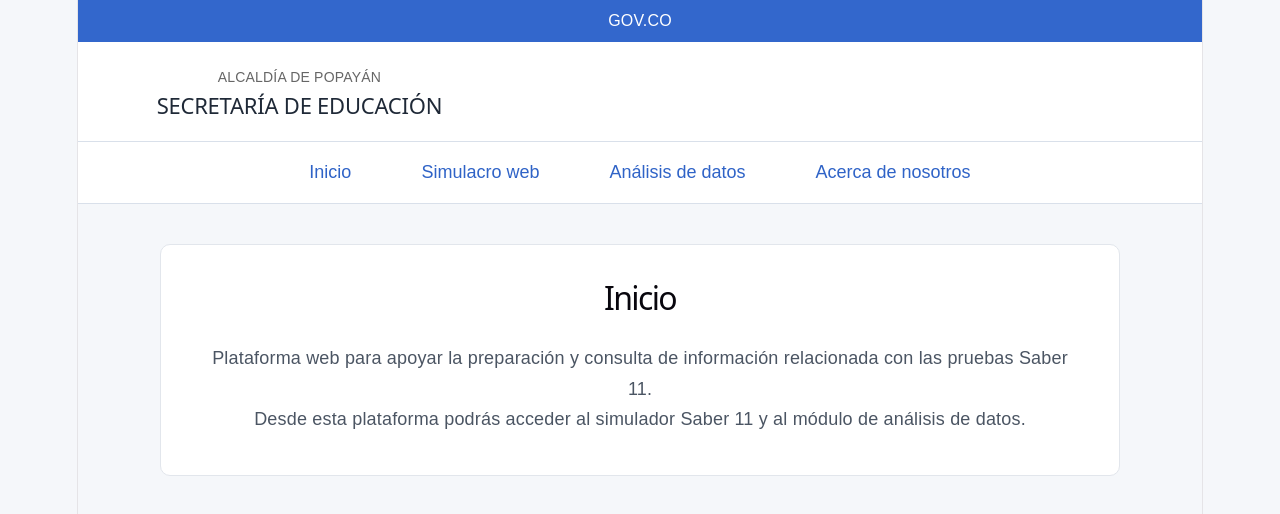
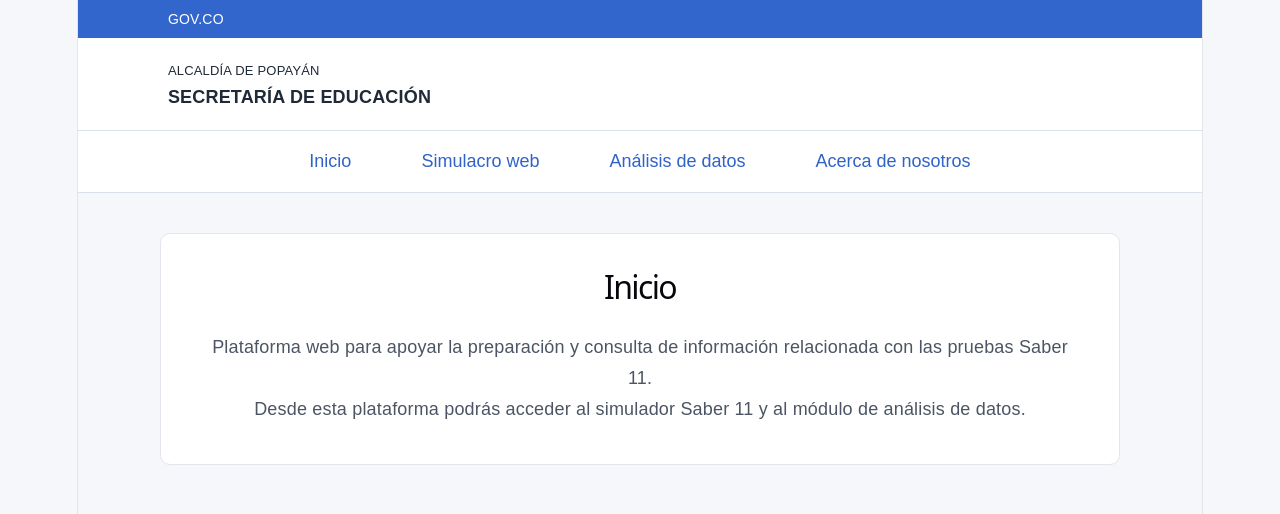
Before and after one commit to melanylesmes-create/An-lisis-Datos-Saber-11-Proyecto-Grado-, a React (Vite) app in the folder frontend-plataforma-general/: page / in a window 1280 px wide. Shown: the top 514 px of the page. Built offline with nearby package versions, Linux system fonts and the light colour scheme.

Commit message:
feat (frontend-pagina-general): Cambios en el encabezado y navegacion css quede centradito

```diff
--- a/frontend-plataforma-general/src/components/Encabezado.tsx
+++ b/frontend-plataforma-general/src/components/Encabezado.tsx
@@ -1,23 +1,23 @@
-// Importamos el archivo que contiene los estilos del encabezado
+// Importamos los estilos del encabezado
 import "../styles/Encabezado.css"
 
-// Creamos el componente Encabezado
-export default function Encabezado() {
+function Encabezado() {
 
     return (
-        <header className="encabezado">
+        <header>
 
-            {/* Barra azul superior */}
+            {/* Barra azul superior de GOV.CO */}
             <div className="barra-gov">
                 GOV.CO
             </div>
 
-            {/* Información de la entidad */}
-            <div className="encabezado-contenido">
+            {/* Encabezado con la información institucional */}
+            <div className="encabezado">
 
-                <div>
-                    <p>ALCALDÍA DE POPAYÁN</p>
-                    <h2>SECRETARÍA DE EDUCACIÓN</h2>
+                {/* Nombre de la institución */}
+                <div className="institucion">
+                    <span>ALCALDÍA DE POPAYÁN</span>
+                    <strong>SECRETARÍA DE EDUCACIÓN</strong>
                 </div>
 
             </div>
@@ -25,3 +25,5 @@ export default function Encabezado() {
         </header>
     )
 }
+
+export default Encabezado
--- a/frontend-plataforma-general/src/styles/Encabezado.css
+++ b/frontend-plataforma-general/src/styles/Encabezado.css
@@ -1,62 +1,76 @@
-/* ==============================
-   ENCABEZADO DE LA PLATAFORMA
-   ============================== */
+/* ========================================
+   BARRA SUPERIOR GOV.CO
+======================================== */
 
-
-/* Barra azul superior donde aparece GOV.CO */
 .barra-gov {
-
     /* Fondo azul institucional */
-    background-color: #3367cc;
+    background-color: #3366cc;
 
     /* Texto blanco */
     color: white;
 
-    /* Espacio interno */
-    padding: 8px 7%;
+    /* Espacio arriba/abajo y a los lados */
+    padding: 6px 8%;
 
     /* Tamaño del texto */
-    font-size: 16px;
+    font-size: 14px;
+
+    /* Alinea GOV.CO hacia la izquierda */
+    text-align: left;
 }
 
 
-/* Parte blanca del encabezado */
-.encabezado-contenido {
+/* ========================================
+   ENCABEZADO INSTITUCIONAL
+======================================== */
 
-    /* Permite organizar los elementos fácilmente */
+.encabezado {
+    /* Organiza el contenido con Flexbox */
     display: flex;
 
-    /* Centra verticalmente el contenido */
+    /* Centra verticalmente */
     align-items: center;
 
-    /* Espacio interno */
-    padding: 22px 7%;
+    /* Mismo espacio lateral que GOV.CO */
+    padding: 20px 8%;
 
     /* Fondo blanco */
     background-color: white;
 
     /* Línea inferior */
     border-bottom: 1px solid #d9e0ea;
+
+    /* Alineamos el texto a la izquierda */
+    text-align: left;
 }
 
 
-/* Texto Alcaldía de Popayán */
-.encabezado-contenido p {
+/* ========================================
+   INFORMACIÓN DE LA INSTITUCIÓN
+======================================== */
 
-    margin: 0;
+.institucion {
+    /* Coloca los elementos usando Flexbox */
+    display: flex;
 
-    color: #666;
+    /* Alcaldía arriba y Secretaría abajo */
+    flex-direction: column;
 
-    font-size: 14px;
+    /* Los alinea hacia la izquierda */
+    align-items: flex-start;
+
+    /* Evita que otro estilo centre el texto */
+    text-align: left;
 }
 
 
-/* Texto Secretaría de Educación */
-.encabezado-contenido h2 {
+/* ALCALDÍA DE POPAYÁN */
+.institucion span {
+    font-size: 13px;
+}
 
-    margin: 3px 0 0;
 
-    font-size: 22px;
-
-    color: #1f2937;
+/* SECRETARÍA DE EDUCACIÓN */
+.institucion strong {
+    font-size: 18px;
 }
```
Also changed, not shown: frontend-plataforma-general/src/styles/Navegacion.css (+10 -10 lines).
